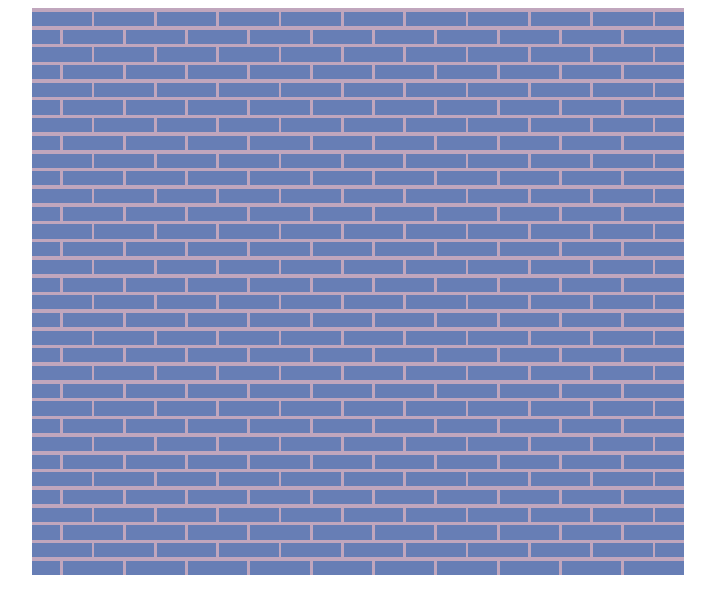
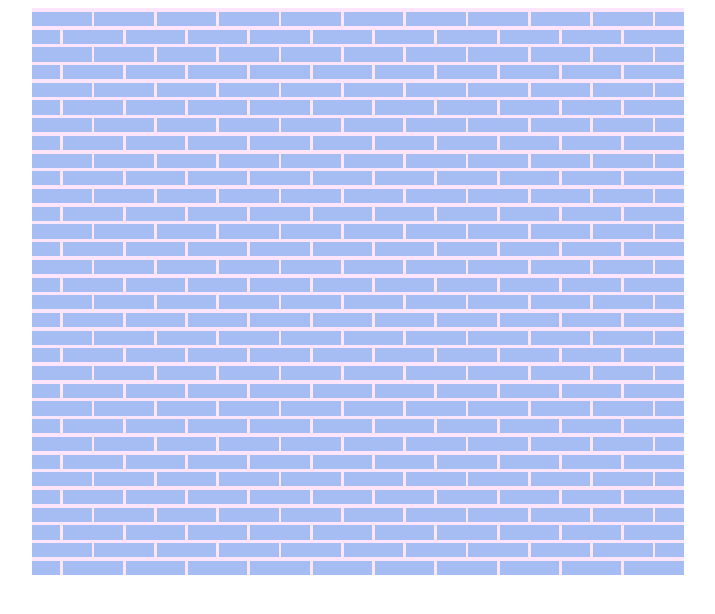
Before and after one commit to actualwitch/masonry, a Next.js app: page / in a window 1280 px wide. Shown: the top 614 px of the page, without its empty margins (282-997 px from the left). Built offline with nearby package versions, Linux system fonts and the light colour scheme.

Commit message:
interactivity

```diff
--- a/src/app/page.tsx
+++ b/src/app/page.tsx
@@ -8,7 +8,7 @@ import {
   WALL_WIDTH_MM,
 } from "@/const";
 import path from "path";
-import { useMemo } from "react";
+import { useEffect, useMemo, useState } from "react";
 import styled from "styled-components";
 
 const Container = styled.main`
@@ -19,14 +19,13 @@ const Container = styled.main`
 const SCALING = 0.075;
 
 const Wall = styled.div`
-  background: gray;
   width: ${WALL_WIDTH_MM * SCALING}mm;
   height: ${WALL_HEIGHT_MM * SCALING}mm;
   display: flex;
   flex-direction: column-reverse;
 `;
 
-const Row = styled.div`
+const StyleoRow = styled.div`
   display: flex;
 `;
 
@@ -37,8 +36,8 @@ const [FULL_BRICK_WIDTH, FULL_BRICK_HEIGHT] = FULL_BRICK_MM;
 
 const [HALF_BRICK_WIDTH, HALF_BRICK_HEIGHT] = HALF_BRICK_MM;
 
-const Brick = styled.div<{ width: string; height: string }>`
-  background: #4f7dea80;
+const Brick = styled.div<{ width: string; height: string; isBuilt: boolean }>`
+  background: ${(props) => (props.isBuilt ? "red" : "#4f7dea80")};
   width: ${(props) => props.width};
   height: ${(props) => props.height};
 `;
@@ -63,7 +62,7 @@ const validatePath = (path: Array<0 | 1 | 2>) => {
   return width === WALL_WIDTH_MM;
 };
 
-const mapPath = (shouldStartWithHalfBrick: boolean) => {
+const planRow = (shouldStartWithHalfBrick: boolean) => {
   const budget = WALL_WIDTH_MM;
   let built = 0;
   const path: Array<0 | 1 | 2> = [];
@@ -105,30 +104,9 @@ const mapPath = (shouldStartWithHalfBrick: boolean) => {
   }
   return path;
 };
-
-function* generateRow(shouldStartWithHalfBrick: boolean) {
-  for (const [key, choice] of mapPath(shouldStartWithHalfBrick).entries()) {
-    if (choice === 0 || choice === 1) {
-      const [width, height] = CHOICES[choice];
-      yield (
-        <Brick
-          key={key}
-          width={`${width * SCALING}mm`}
-          height={`${height * SCALING}mm`}
-        />
-      );
-      continue;
-    }
-    if (choice === 2) {
-      yield <HeadJoint key={key} />;
-      continue;
-    }
-  }
-}
-
 const VERTICAL_CHOICES = [FULL_BRICK_MM, BED_JOINT_MM] as const;
 
-function* generateWall() {
+function planWall() {
   const budget = WALL_HEIGHT_MM;
   let built = 0;
   const path: Array<0 | 1> = [];
@@ -156,26 +134,87 @@ function* generateWall() {
     // todo backtracking
     throw new Error("unreachable");
   }
-  for (const [key, choice] of path.entries()) {
-    if (choice === 0) {
-      yield <Row key={key}>{[...generateRow(key % 4 === 0)]}</Row>;
-      continue;
-    }
-    if (choice === 1) {
-      yield <BedJoint key={key} />;
-      continue;
-    }
-  }
+  return path
+    .filter((choice) => choice === 0)
+    .map((_, index) => [...planRow(index % 2 === 0)]);
 }
 
 export default function Home() {
-  const model = useMemo(() => {
-    return [...generateWall()];
-  }, []);
+  const wallPlan = planWall();
+
+  const [built, setBuilt] = useState<boolean[][]>([[]]);
+
+  useEffect(() => {
+    const listener = (event: KeyboardEvent) => {
+      if (event.key === "Enter") {
+        setBuilt((built) => {
+          const selectedRowIndex = built.length - 1;
+          const selectedRow = built[selectedRowIndex].filter(Boolean);
+          if (selectedRow.length < wallPlan[selectedRowIndex].length) {
+            const newLength = Math.min(
+              selectedRow.length + 2,
+              wallPlan[selectedRowIndex].length
+            );
+            const newRow = wallPlan[selectedRowIndex].map(
+              (_, index) => index < newLength
+            );
+            if (selectedRowIndex % 2 === 1) {
+              newRow.reverse();
+            }
+            return built.map((row, index) => {
+              if (index === selectedRowIndex) {
+                return newRow;
+              }
+              return row;
+            });
+          }
+          if (selectedRowIndex < wallPlan.length - 1) {
+            const newRowIndex = selectedRowIndex + 1;
+            const newRow = wallPlan[newRowIndex].map((_, index) => index < 1);
+            if (newRowIndex % 2 === 1) {
+              newRow.reverse();
+            }
+            return [...built, newRow];
+          }
+          return built;
+        });
+      }
+    };
+    window.addEventListener("keydown", listener);
+    return () => {
+      window.removeEventListener("keydown", listener);
+    };
+  }, [setBuilt]);
   return (
     <div>
       <Container>
-        <Wall>{model}</Wall>
+        <Wall>
+          {wallPlan.map((row, rowIndex) => {
+            return (
+              <>
+                <StyleoRow key={String(rowIndex) + "bricks"}>
+                  {row.map((choice, index) => {
+                    if (choice === 0 || choice === 1) {
+                      const [width, height] = CHOICES[choice];
+                      return (
+                        <Brick
+                          key={index}
+                          width={`${width * SCALING}mm`}
+                          height={`${height * SCALING}mm`}
+                          isBuilt={built?.[rowIndex]?.[index]}
+                        />
+                      );
+                    }
+                    if (choice === 2) {
+                      return <HeadJoint key={index} />;
+                    }
+                  })}
+                </StyleoRow>
+                <BedJoint key={String(rowIndex) + "joint"} />
+              </>
+            );
+          })}
+        </Wall>
       </Container>
     </div>
   );
```
